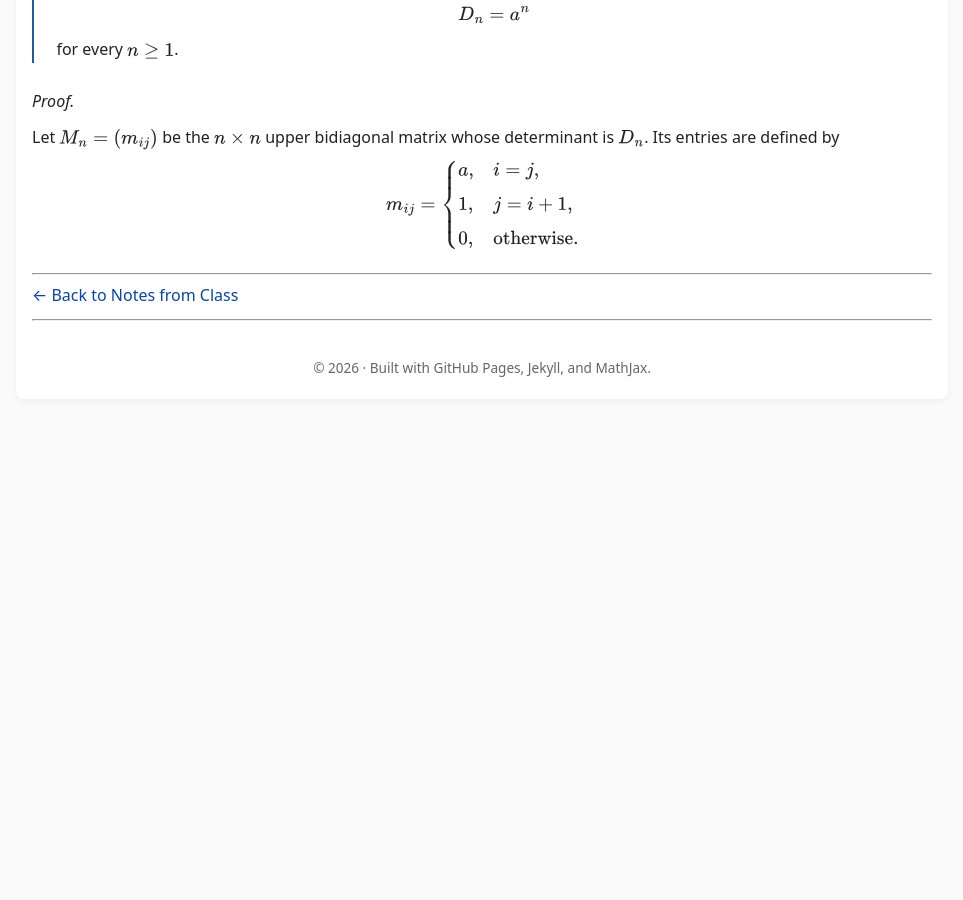
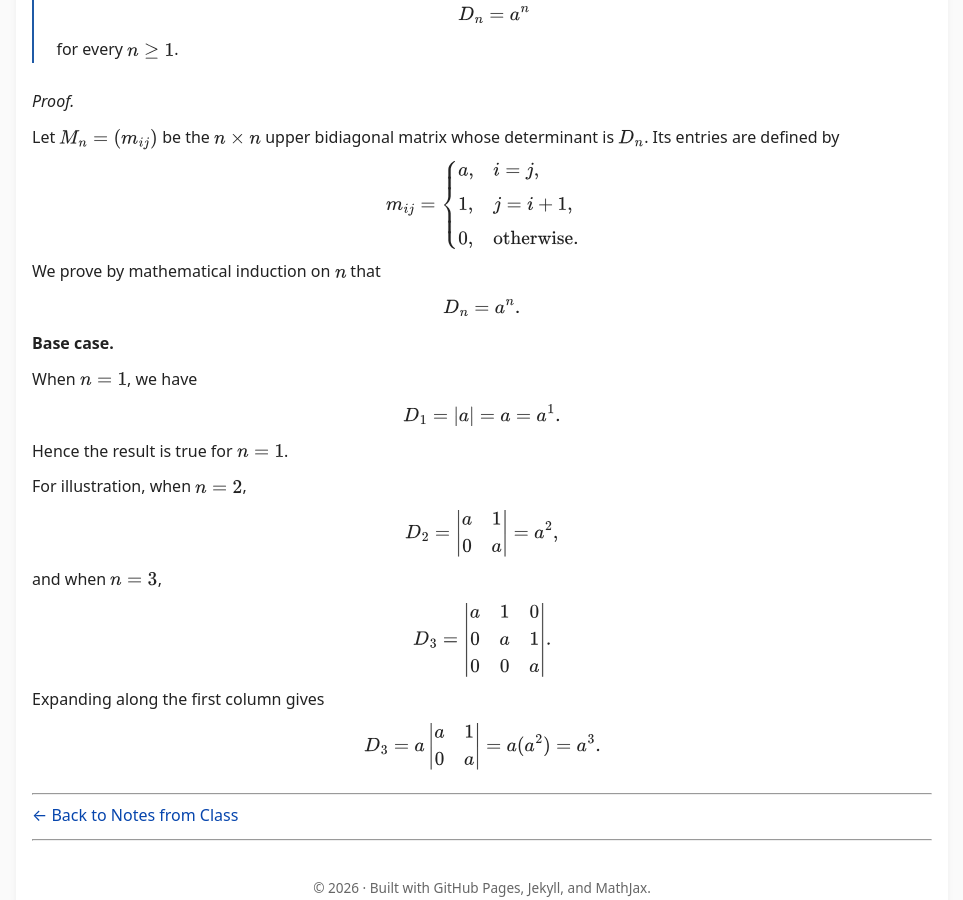
Before and after one commit to SaleemKamaludin/SaleemKamaludin.github.io, a Jekyll site: the page built from courses/math-2276/notes-from-class/lecture-2/index.md, in a window 1280 px wide and 900 px high, scrolled down 3999 px. Shown: the whole window, without its empty margins (158-1121 px from the left). Built offline with Jekyll 4.4.1, drawn with Linux system fonts in a browser that asks for light colours; before the commit the page ends 4430 px from its top, so only the background shows below that.

Commit message:
Add induction base cases to Lecture 2 proof

```diff
--- a/courses/math-2276/notes-from-class/lecture-2/index.md
+++ b/courses/math-2276/notes-from-class/lecture-2/index.md
@@ -507,6 +507,79 @@ b & 1 & 0 & 0 & \cdots & 0\\
   \end{cases}
   \]
 
+  <p>
+    We prove by mathematical induction on \(n\) that
+  </p>
+
+  \[
+  D_n=a^n.
+  \]
+
+  <p>
+    <strong>Base case.</strong>
+  </p>
+
+  <p>
+    When \(n=1\), we have
+  </p>
+
+  \[
+  D_1
+  =
+  \begin{vmatrix}
+  a
+  \end{vmatrix}
+  =a
+  =a^1.
+  \]
+
+  <p>
+    Hence the result is true for \(n=1\).
+  </p>
+
+  <p>
+    For illustration, when \(n=2\),
+  </p>
+
+  \[
+  D_2
+  =
+  \begin{vmatrix}
+  a & 1\\
+  0 & a
+  \end{vmatrix}
+  =a^2,
+  \]
+
+  <p>
+    and when \(n=3\),
+  </p>
+
+  \[
+  D_3
+  =
+  \begin{vmatrix}
+  a & 1 & 0\\
+  0 & a & 1\\
+  0 & 0 & a
+  \end{vmatrix}.
+  \]
+
+  <p>
+    Expanding along the first column gives
+  </p>
+
+  \[
+  D_3
+  =
+  a
+  \begin{vmatrix}
+  a & 1\\
+  0 & a
+  \end{vmatrix}
+  =a(a^2)
+  =a^3.
+  \]
 </div>
 
 ---
```
